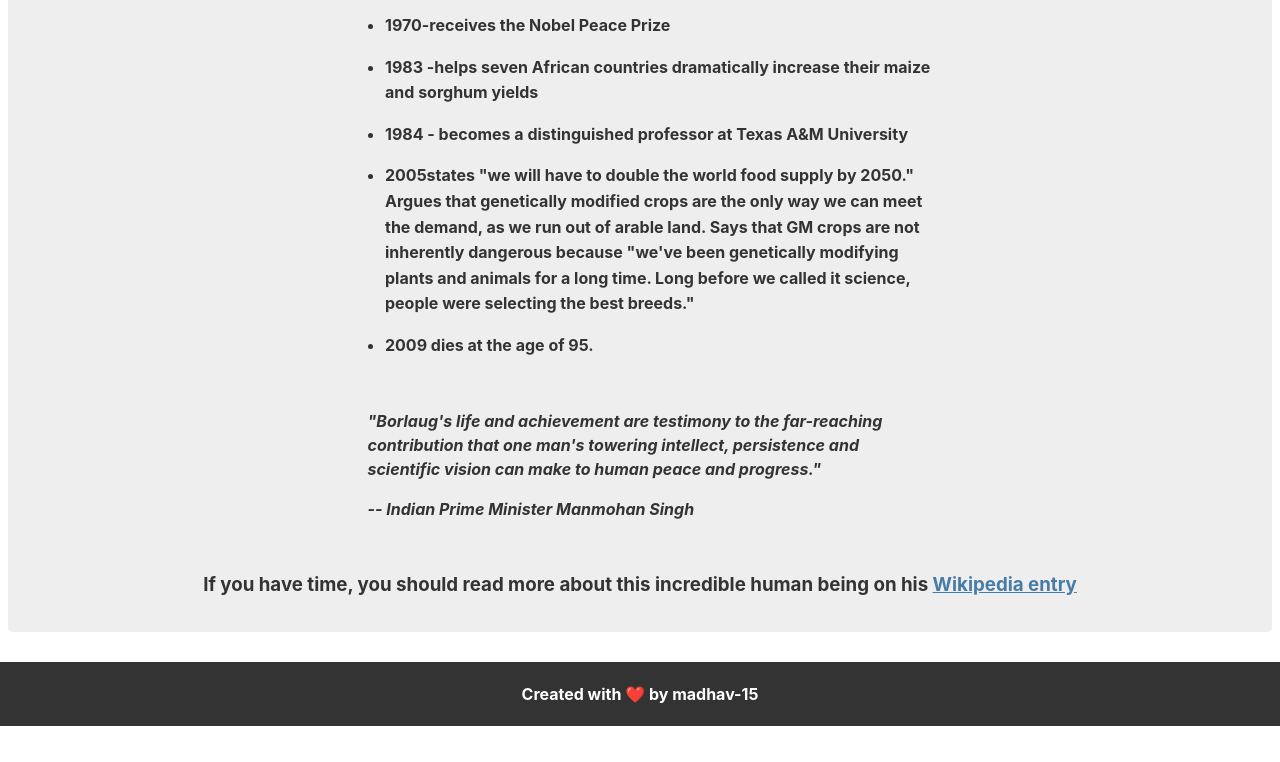
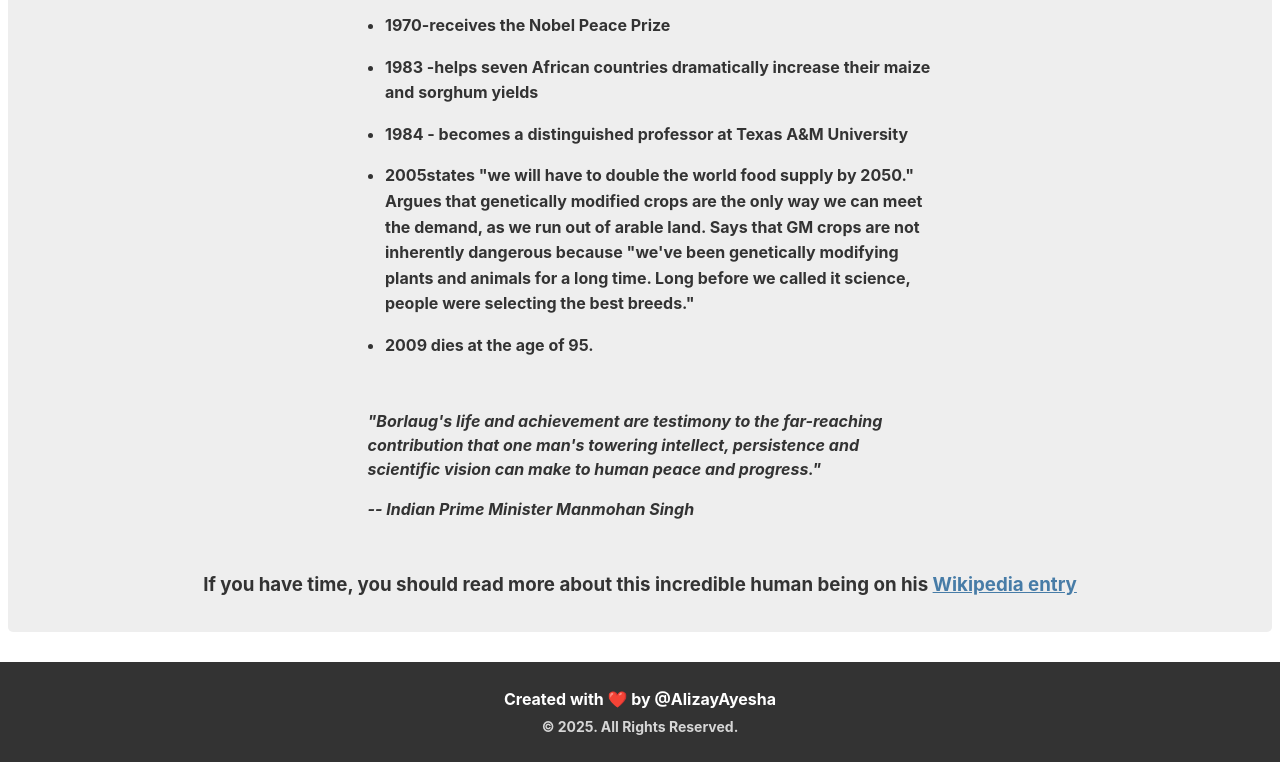
Before and after one commit to AlizayAyesha/Tribute-Page, a plain HTML site: page index.html in a window 1280 px wide. Shown: the part 1573-2335 px from the top of the page. Before the commit the page ends 2299 px from the top, so only its background shows below. Drawn offline with Linux system fonts and the light colour scheme.

Commit message:
update: modify footer with correct owner and copyright
- Updated owner name to @AlizayAyesha
- Added copyright text
- Improved footer styling

```diff
--- a/index.html
+++ b/index.html
@@ -61,5 +61,6 @@
 
 </main>
 <footer id="footer">
-    <p>Created with ❤️ by madhav-15</p>
+    <p>Created with ❤️ by @AlizayAyesha</p>
+    <p>&copy; 2025. All Rights Reserved.</p>
 </footer>
--- a/styles.css
+++ b/styles.css
@@ -106,6 +106,11 @@ blockquote {
 }
 
 #footer p {
-  margin: 0;
+  margin: 5px 0;
   font-size: 1.6rem;
 }
+
+#footer p:last-child {
+  font-size: 1.4rem;
+  opacity: 0.8;
+}
```
